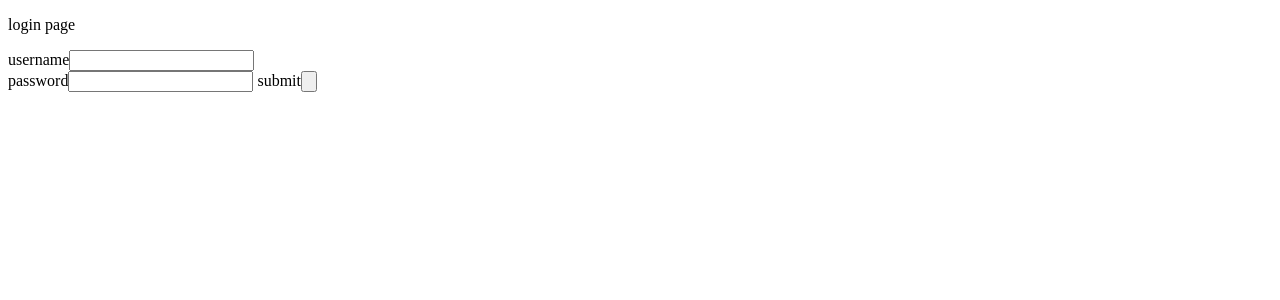
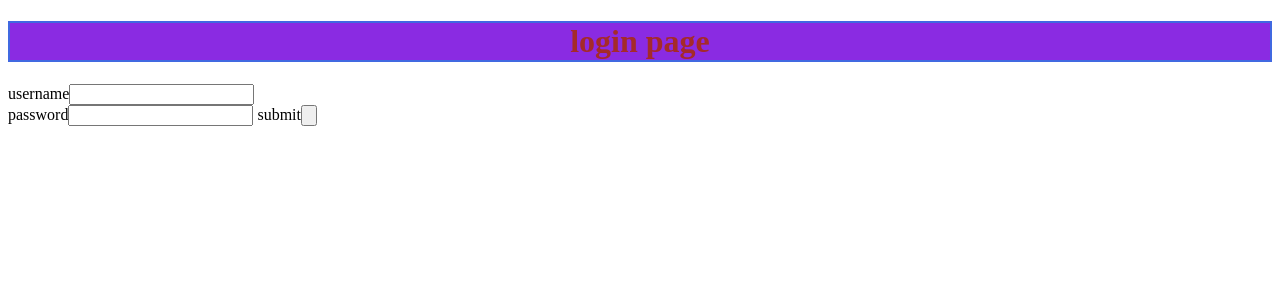
Before and after one commit to najiya0207/nproject, a Django app: page / in a window 1280 px wide. Shown: the top 300 px of the page. Run offline with Django 4.2, Linux system fonts and the light colour scheme.

Commit message:
fourth commit

```diff
--- /dev/null
+++ b/appnaj/static/css/login.css
@@ -0,0 +1,3 @@
+h1{
+    border: 2px solid royalblue;
+}
--- a/appnaj/templates/naj.html
+++ b/appnaj/templates/naj.html
@@ -1,14 +1,22 @@
+{% load static %}
 <!DOCTYPE html>
 <html lang="en">
 <head>
+    <link rel="stylesheet" href="{% static 'css/login.css' %}"
     <meta charset="UTF-8">
     <meta http-equiv="X-UA-Compatible" content="IE=edge">
     <meta name="viewport" content="width=device-width, initial-scale=1.0">
     <title>Document</title>
+<style>
+    h1{
+        background-color:blueviolet;
+    }
+
+</style>
 </head>
 <body>
     <form action="" method="post">
-        <p>login page</p>
+        <h1 style="color:brown;text-align:center">login page</h1>
         username<input type="text"><br>
         password<input type="password">
         submit<input type="button">
--- a/najnew/settings.py
+++ b/najnew/settings.py
@@ -119,6 +119,9 @@ USE_TZ = True
 # https://docs.djangoproject.com/en/4.0/howto/static-files/
 
 STATIC_URL = 'static/'
+STATICFILES_DIRS=[
+    BASE_DIR/'appnaj/static'
+]
 
 # Default primary key field type
 # https://docs.djangoproject.com/en/4.0/ref/settings/#default-auto-field
```
